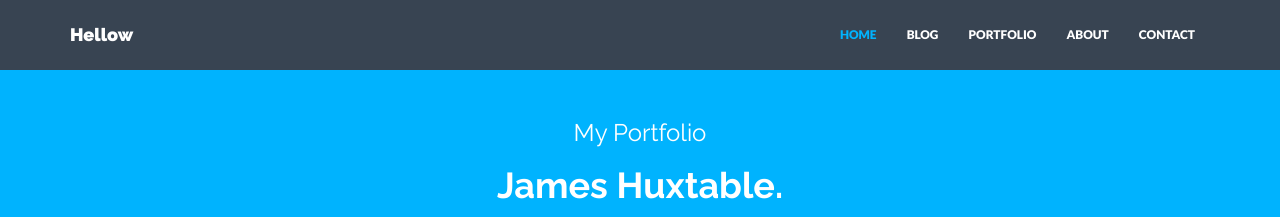
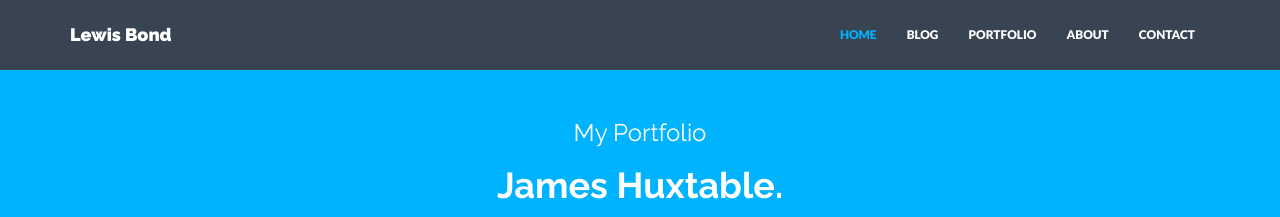
Before and after one commit to lbondi7/lbondi7.github.io, a Jekyll site: the page built from index.html, in a window 1280 px wide. Shown: the top 217 px of the page. Built offline with Jekyll 4.4.1, drawn with Linux system fonts in a browser that asks for light colours; nearby versions of some CDN libraries.

Commit message:
Update _config.yml

```diff
--- a/_config.yml
+++ b/_config.yml
@@ -1,7 +1,7 @@
 ### GENERAL SETTINGS ###
 
 # Site settings
-title: Hellow
+title: Lewis Bond
 description: "Nothing"
 analytics: #Google analytics code in the format XX-nnnnnnnn-n
 baseurl: "/portfolio" #important: start with /
```
